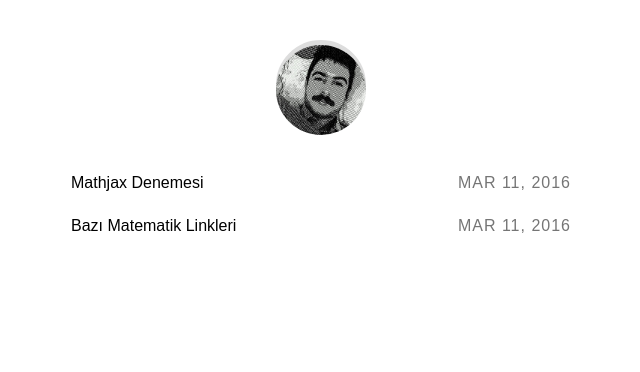
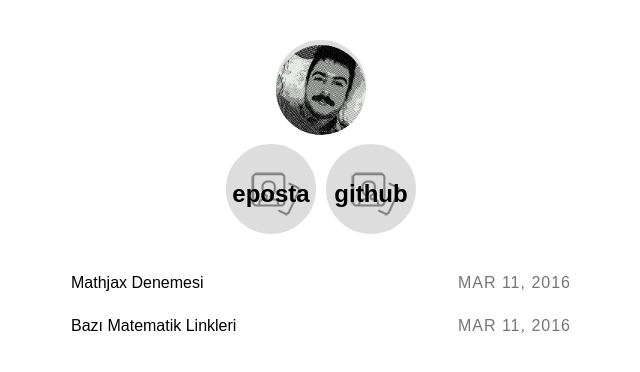
Before and after one commit to hakanergul/hakanergul.github.io, a Jekyll site: the page built from index.html, in a window 1280 px wide. Shown: the top 372 px of the page, without its empty margins (319-959 px from the left). Built offline with Jekyll 4.4.1, drawn with Linux system fonts in a browser that asks for light colours; some web fonts are replaced.

Commit message:
Update header.html

```diff
--- a/_includes/header.html
+++ b/_includes/header.html
@@ -11,7 +11,7 @@
 	<a href="{{ link | prepend: site.baseurl }}">
 		<img src="{{ site.baseurl }}/assets/ben.jpg" class="gravatar">
 	</a>
- <span class="logo-prompt">{{ prompt }} </br> <a href="mailto:hknrgl@gmail.com">eposta</a><a href="https://github.com/hakanergul">github</a></span>
-
+ <span class="logo-prompt">{{ prompt }} </span>
+	</br> <a href="mailto:hknrgl@gmail.com">eposta</a><a href="https://github.com/hakanergul">github</a>
 
 </aside>
```
